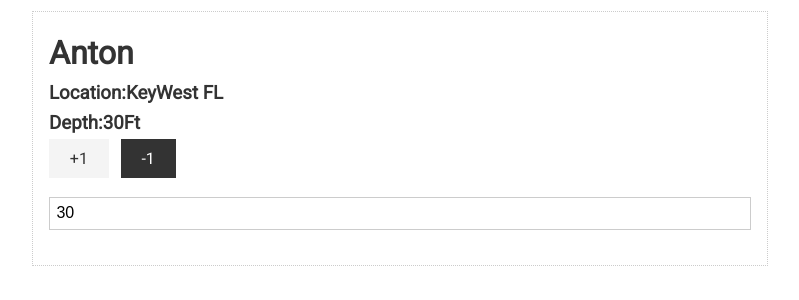
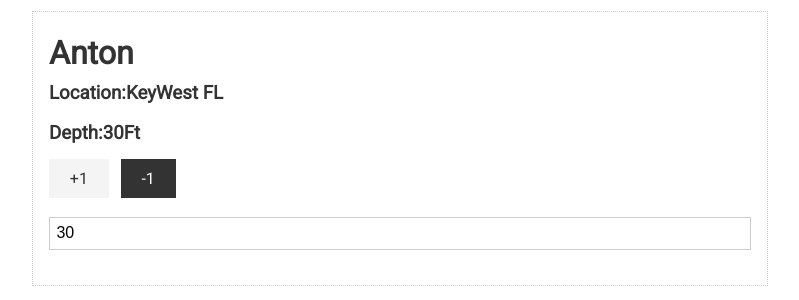
Before and after one commit to AntonBrito/svelte-scubalog, a Svelte app: page / in a window 1280 px wide. Shown: the top 300 px of the page, without its empty margins (240-1039 px from the left). Built offline with nearby package versions, Linux system fonts and the light colour scheme.

Commit message:
margin-bottom to h3 location, depths

```diff
--- a/src/App.svelte
+++ b/src/App.svelte
@@ -21,4 +21,8 @@
 	h1 {
 		color: #333333;
 	}
+
+	h3 {
+		margin-bottom: 10px;;
+	}
 </style>
```
